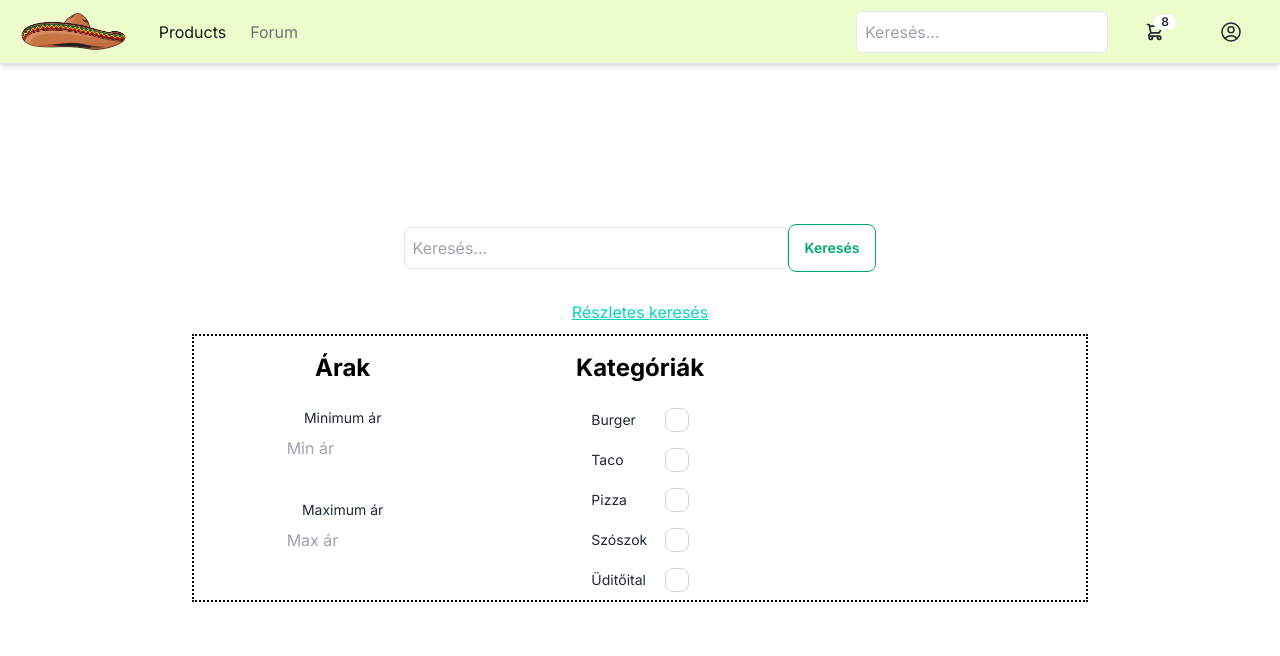
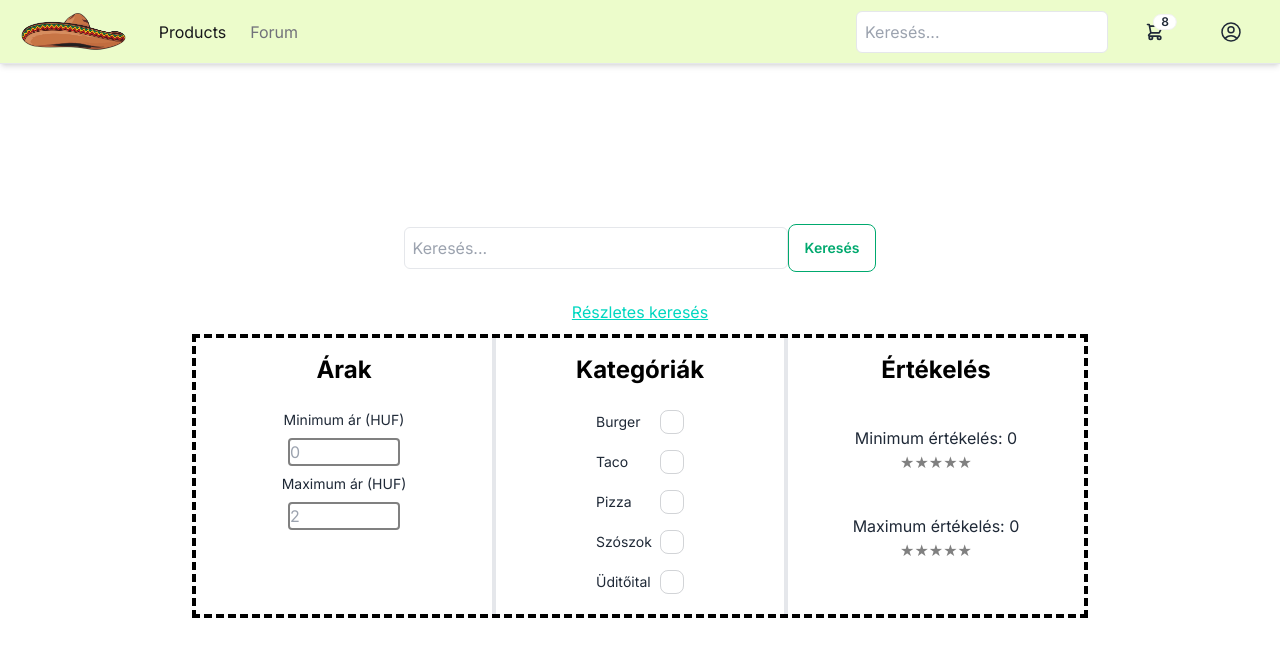
Before and after one commit to El-Terrifico-webfejlesztok/El-Terrifico-weboldal, a Next.js app: page /products in a window 1280 px wide. Both pictures are taken after a click on the link "Részletes keresés". Shown: the top 656 px of the page. Built offline with nearby package versions, Linux system fonts and the light colour scheme; no server answers.

Commit message:
Product: Értékelés rész, szövegdoboz formálás

```diff
--- /dev/null
+++ b/app/components/product/SzuroAr.tsx
@@ -0,0 +1,26 @@
+'use client';
+
+import styles from './product.module.css'
+
+interface props {
+    placeh: string
+    minertek: number
+    cim: string
+}
+
+function SzuroAr({placeh, minertek, cim}: props) {
+  return (
+    <>
+      <div className="label items-center justify-center">
+        <span className="label-text">{cim}</span>
+      </div>
+      <input
+        type="number"
+        placeholder={placeh}
+        className={styles.ardoboz}
+        min={minertek}
+      />
+    </>
+  );
+}
+export default SzuroAr;
--- /dev/null
+++ b/app/components/product/SzuroErtekeles.tsx
@@ -0,0 +1,38 @@
+"use client";
+
+interface props {
+  cim: string;
+}
+
+import { useState } from "react";
+
+function SzuroErtekeles({ cim }: props) {
+  const [rating, setRating] = useState(0);
+
+  const handleRatingChange = (newRating) => {
+    setRating(newRating);
+  };
+
+  return (
+    <div className="my-10">
+      <p className="text-center">
+        {cim}: {rating}
+      </p>
+      <div>
+        {[1, 2, 3, 4, 5].map((star) => (
+          <span
+            key={star}
+            onClick={() => handleRatingChange(star)}
+            style={{
+              cursor: "pointer",
+              color: star <= rating ? "gold" : "gray",
+            }}
+          >
+            ★
+          </span>
+        ))}
+      </div>
+    </div>
+  );
+}
+export default SzuroErtekeles;
--- a/app/components/product/Szurok.tsx
+++ b/app/components/product/Szurok.tsx
@@ -2,13 +2,16 @@
 
 import { useState } from "react";
 import SzuroCheckbox from "./SzuroCheckbox";
-import styles from "./szurok.module.css";
+import styles from "./product.module.css";
+import SzuroAr from "./SzuroAr";
+import SzuroErtekeles from "./SzuroErtekeles";
 
 function Szurok() {
   const [isCollepsed, setIsCollepsed] = useState(true);
 
   if (isCollepsed == true) {
     return (
+      <>
         <div className="flex items-center justify-center mt-7">
           <a
             className="link link-accent"
@@ -19,6 +22,7 @@ function Szurok() {
             <h1>Részletes keresés</h1>
           </a>
         </div>
+      </>
     );
   }
   if (isCollepsed == false) {
@@ -36,33 +40,21 @@ function Szurok() {
         </div>
         <div className={styles.szurodoboz}>
           <div className="sm:flex">
-            <div className="sm:w-1/3 items-center justify-center">
-              <h1 className=" text-center text-2xl text-black font-bold mb-4 mt-4">Árak</h1>
+            <div className="sm:w-1/3 items-center justify-center pb-3">
+              <h1 className=" text-center text-2xl text-black font-bold mb-4 mt-4">
+                Árak
+              </h1>
               <div className="text-center">
-                <div className="label items-center justify-center">
-                  <span className="label-text">Minimum ár</span>
-                </div>
-                <input
-                  type="number"
-                  placeholder="Min ár"
-                  className=" input-bordered mb-8 w-28"
-                  min={0}
-                />
-                <div className="label items-center justify-center">
-                  <span className="label-text">Maximum ár</span>
-                </div>
-                <input
-                  type="number"
-                  placeholder="Max ár"
-                  className=" input-bordered w-28"
-                  min={2}
-                />
+                <SzuroAr cim="Minimum ár (HUF)" minertek={0} placeh="0" />
+                <SzuroAr cim="Maximum ár (HUF)" minertek={2} placeh="2" />
               </div>
             </div>
 
-            <div className="sm:w-1/3">
-              <h1 className="flex justify-center text-center text-2xl text-black font-bold mb-4 mt-4">Kategóriák</h1>
-              <div >
+            <div className="sm:w-1/3 sm:border-x-4 sm:border-y-0 border-y-4 border-x-0 pb-3">
+              <h1 className="flex justify-center text-center text-2xl text-black font-bold mb-4 mt-4">
+                Kategóriák
+              </h1>
+              <div>
                 <SzuroCheckbox cim="Burger" />
                 <SzuroCheckbox cim="Taco" />
                 <SzuroCheckbox cim="Pizza" />
@@ -71,7 +63,15 @@ function Szurok() {
               </div>
             </div>
 
-            <div className="md:w-1/3"></div>
+            <div className="sm:w-1/3 items-center justify-center pb-3">
+              <h1 className="flex justify-center text-center text-2xl text-black font-bold mb-4 mt-4">
+                Értékelés
+              </h1>
+              <div className="text-center">
+                <SzuroErtekeles cim="Minimum értékelés" />
+                <SzuroErtekeles cim="Maximum értékelés" />
+              </div>
+            </div>
           </div>
         </div>
       </>
--- /dev/null
+++ b/app/components/product/product.module.css
@@ -0,0 +1,13 @@
+.szurodoboz {
+  border: 4px dashed black;
+  width: 70%;
+  margin: auto;
+  margin-top: 10px;
+}
+
+.ardoboz {
+  margin-bottom: 8;
+  width: 112px;
+  border: 2px solid grey;
+  border-radius: 4px;
+}
--- a/app/components/product/szurok.module.css
+++ /dev/null
@@ -1,6 +0,0 @@
-.szurodoboz {
-  border: 2px dotted black;
-  width: 70%;
-  margin: auto;
-  margin-top: 10px;
-}
```
Lines whose indentation alone changed are shown as unchanged.
